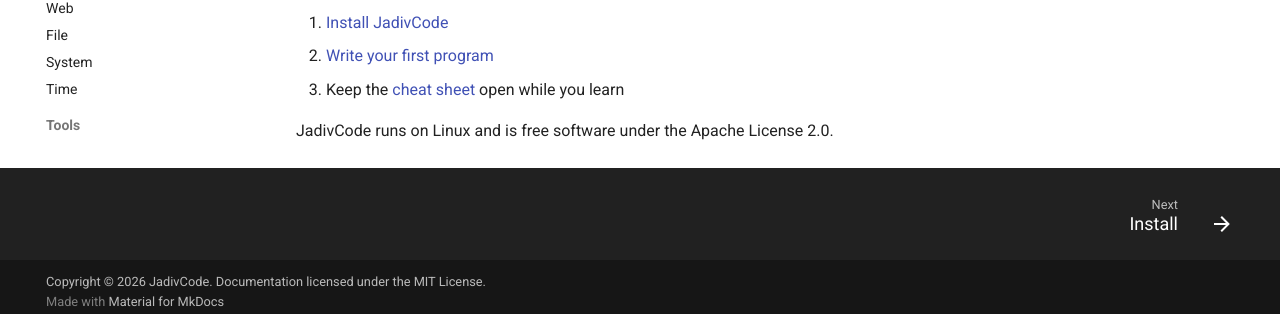
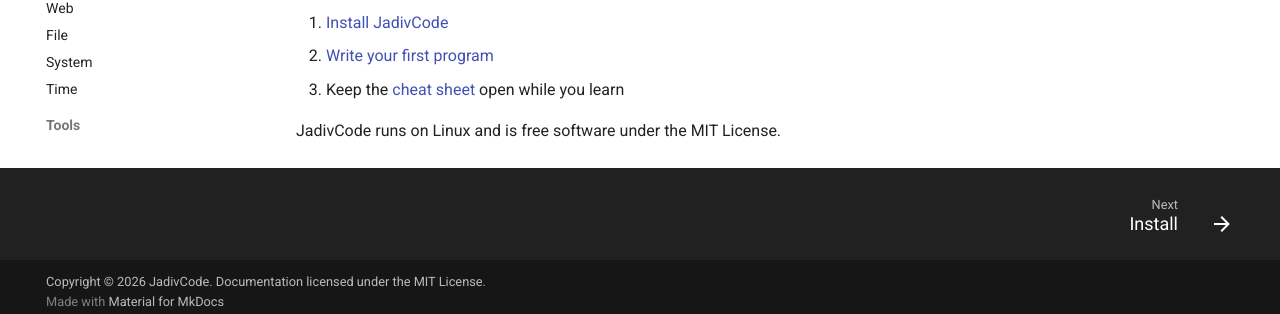
Before and after one commit to JadivCode/jadivcode.github.io, an MkDocs documentation site: the page built from docs/index.md, in a window 1280 px wide and 900 px high, scrolled down 690 px. Shown: the part 575-889 px from the top of the window. Built offline with MkDocs 1.6.1 and Material for MkDocs 9.7.7, drawn with Linux system fonts in a browser that asks for light colours; comment, search, counter and statistics services are not loaded.

Commit message:
State the MIT license of the interpreter on the home page
Co-Authored-By: Claude Fable 5.2 <noreply@anthropic.com>
Claude-Session: https://claude.ai/code/session_01NnCrMa61fSmmAGBhA963Ng

```diff
--- a/docs/index.md
+++ b/docs/index.md
@@ -45,4 +45,4 @@ jadivcode run lamp.jdv
 2. [Write your first program](learn/first-program.md)
 3. Keep the [cheat sheet](cheatsheet.md) open while you learn
 
-JadivCode runs on Linux and is free software under the Apache License 2.0.
+JadivCode runs on Linux and is free software under the MIT License.
```
